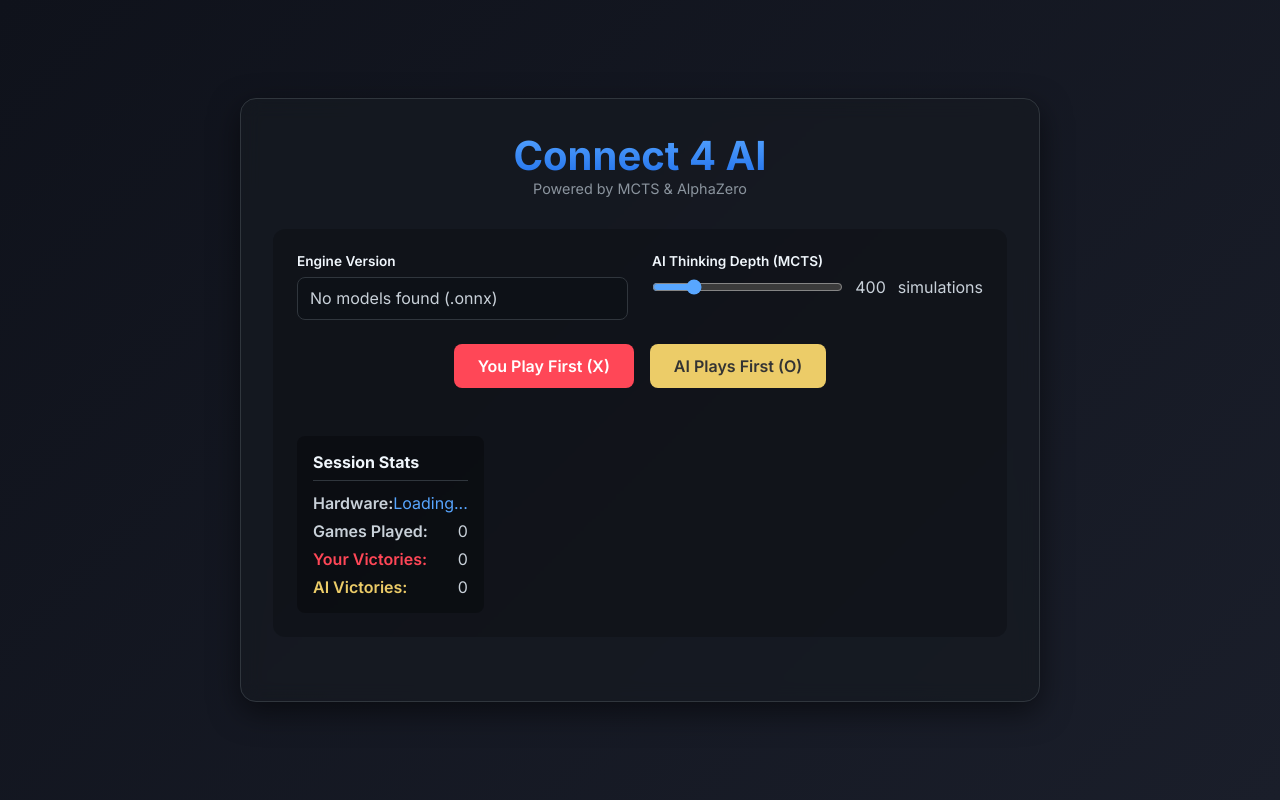
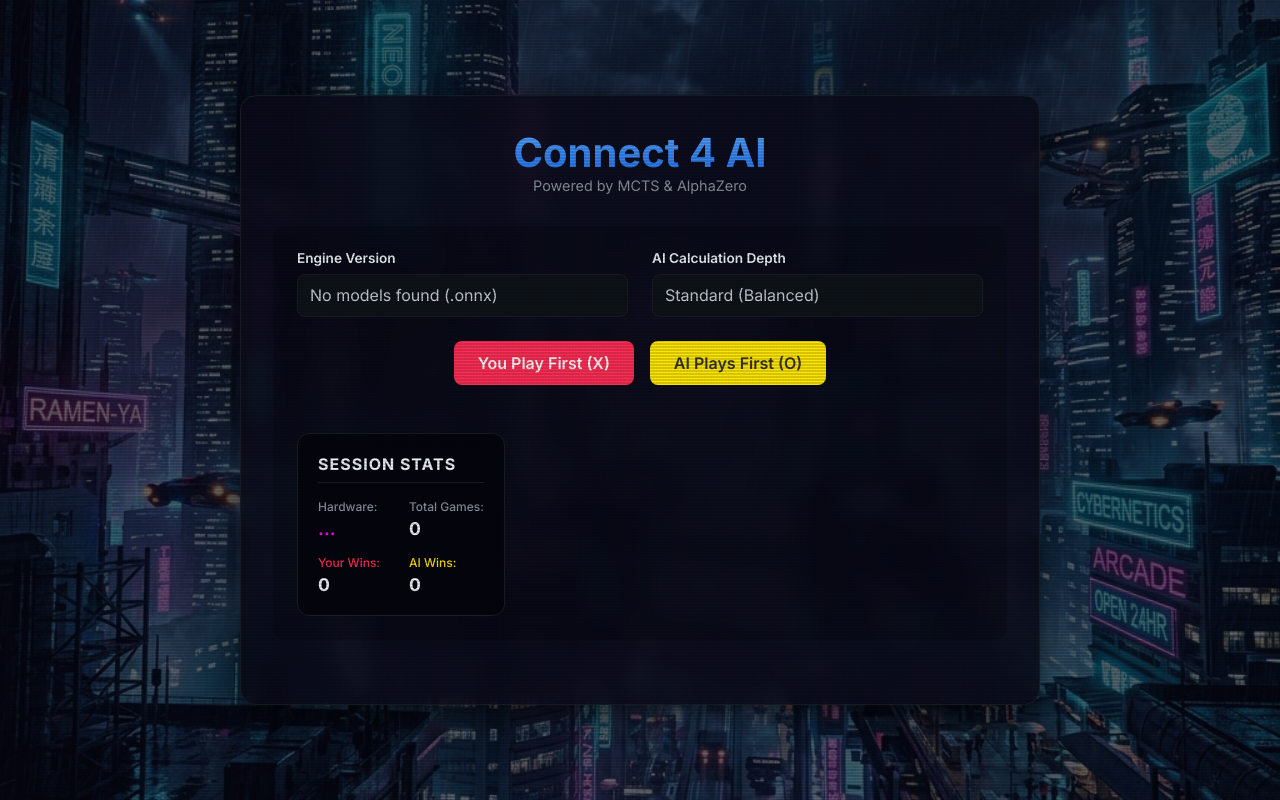
Before and after one commit to kv244/MLTrain, a Flask app: page / in a window 1280 px wide. Run offline with Flask 3, Linux system fonts and the light colour scheme; data that the repository does not hold is empty.

Commit message:
UI Overhaul: Neon Manga & Cyberpunk aesthetic, 3D tokens, and difficulty dropdown

```diff
--- a/app.py
+++ b/app.py
@@ -155,7 +155,7 @@ def get_move():
     checkpoint_name = data.get("model", "")
     board_state = data.get("board", [])
     current_player = data.get("current_player", -1)
-    simulations = max(1, min(int(data.get("simulations", 400)), 800))
+    simulations = max(1, min(int(data.get("simulations", 400)), 2048))
 
     checkpoint = _resolve_checkpoint(checkpoint_name)
     if not checkpoint:
@@ -215,7 +215,7 @@ def assess_move():
     board_state = data.get("board", []) # This should be the board BEFORE the move
     move = data.get("move", -1)
     current_player = data.get("current_player", 1)
-    simulations = max(1, min(int(data.get("simulations", 400)), 800))
+    simulations = max(1, min(int(data.get("simulations", 400)), 2048))
 
     checkpoint = _resolve_checkpoint(checkpoint_name)
     if not checkpoint:
--- a/static/script.js
+++ b/static/script.js
@@ -18,8 +18,7 @@ function updateStatsUI() {
 // DOM Elements
 const _board = document.getElementById('c4Board');
 const _modelSelect = document.getElementById('modelSelect');
-const _simSlider = document.getElementById('simulationSlider');
-const _simValue = document.getElementById('simulationValue');
+const _difficultySelect = document.getElementById('difficultySelect');
 const _badge = document.getElementById('turnBadge');
 const _boardArea = document.getElementById('boardArea');
 const _btnReset = document.getElementById('btnReset');
@@ -29,10 +28,7 @@ document.addEventListener("DOMContentLoaded", () => {
     updateStatsUI();
     loadModels();
 
-    // Bind slider
-    _simSlider.addEventListener('input', (e) => {
-        _simValue.innerText = e.target.value;
-    });
+
 
     // Start controls
     document.getElementById('btnPlayerFirst').addEventListener('click', () => startGame(1));
@@ -159,7 +155,7 @@ async function fetchAssessment(prevBoard, move) {
                 board: prevBoard,
                 move: move,
                 current_player: humanPlayer,
-                simulations: parseInt(_simSlider.value)
+                simulations: parseInt(_difficultySelect.value)
             })
         });
 
@@ -231,7 +227,7 @@ async function triggerAiMove() {
             model: _modelSelect.value,
             board: board,
             current_player: currentPlayer,
-            simulations: parseInt(_simSlider.value)
+            simulations: parseInt(_difficultySelect.value)
         };
 
         const res = await fetch('/api/move', {
--- a/static/style.css
+++ b/static/style.css
@@ -1,19 +1,23 @@
 /* css */
 :root {
-    --bg-color: #0d1117;
-    --panel-bg: rgba(22, 27, 34, 0.7);
-    --border-color: #30363d;
+    --bg-color: #050510;
+    --panel-bg: rgba(10, 10, 25, 0.85);
+    --border-color: #1a1e23;
     --text-color: #c9d1d9;
     --text-heading: #f0f6fc;
-    --primary-color: #238636;
-    --primary-hover: #2ea043;
-    --accent-color: #58a6ff;
+    --primary-color: #00e5ff; /* Neon Cyan */
+    --primary-hover: #33ebff;
+    --accent-color: #ff00ff; /* Neon Magenta */
 
-    /* Connect 4 specific */
-    --board-bg: rgba(30, 60, 120, 0.85); /* Glassy Blue */
-    --player-1: #ff4757; /* Red */
-    --player-2: #eccc68; /* Yellow */
-    --spot-empty: #1a1e23;
+    /* Neon Manga specific */
+    --neon-cyan: #00e5ff;
+    --neon-magenta: #ff00ff;
+    --neon-lime: #39ff14;
+    --board-bg: rgba(5, 5, 20, 0.95);
+    --player-1: #ff2d55; /* Electric Pink/Red */
+    --player-2: #ffe700; /* Electric Yellow/Gold */
+    --spot-empty: #0a0a1a;
+    --grid-line: rgba(0, 229, 255, 0.1);
 }
 
 * {
@@ -24,13 +28,30 @@
 }
 
 body {
-    background: linear-gradient(135deg, #0f121b 0%, #1a1e2a 100%);
+    background:
+        linear-gradient(rgba(5, 5, 20, 0.6), rgba(5, 5, 20, 0.6)),
+        url('/static/cyberpunk_bg.png');
+    background-size: cover;
+    background-position: center;
+    background-attachment: fixed;
     color: var(--text-color);
     display: flex;
     justify-content: center;
     align-items: center;
     min-height: 100vh;
     padding: 2rem;
+    position: relative;
+    overflow-x: hidden;
+}
+
+body::after {
+    content: '';
+    position: fixed;
+    top: 0; left: 0; width: 100%; height: 100%;
+    background: linear-gradient(rgba(18, 16, 16, 0) 50%, rgba(0, 0, 0, 0.15) 50%), linear-gradient(90deg, rgba(255, 0, 0, 0.03), rgba(0, 255, 0, 0.01), rgba(0, 0, 255, 0.03));
+    background-size: 100% 3px, 3px 100%;
+    pointer-events: none;
+    z-index: 1000;
 }
 
 .app-container {
@@ -139,7 +160,53 @@ input[type=range] {
 }
 .secondary-btn:hover { background-color: #fffa65; transform: translateY(-2px); }
 
-/* Game Area */
+/* Stats Panel Grid Layout */
+.stats-panel {
+    margin-top: 1.5rem;
+    background: rgba(0, 0, 0, 0.4);
+    padding: 1.25rem;
+    border-radius: 12px;
+    border: 1px solid var(--border-color);
+    backdrop-filter: blur(5px);
+}
+
+.stats-title {
+    color: var(--text-heading);
+    font-size: 1rem;
+    margin-bottom: 1rem;
+    border-bottom: 1px solid var(--border-color);
+    padding-bottom: 0.5rem;
+    text-transform: uppercase;
+    letter-spacing: 1px;
+}
+
+.stats-grid {
+    display: grid;
+    grid-template-columns: 1fr 1fr;
+    gap: 1rem;
+}
+
+.stat-item {
+    display: flex;
+    flex-direction: column;
+    gap: 0.25rem;
+}
+
+.stat-label {
+    font-size: 0.75rem;
+    font-weight: 500;
+    color: #8b949e;
+}
+
+.stat-value {
+    font-size: 1.1rem;
+    font-weight: 700;
+    color: var(--text-heading);
+}
+
+.stat-value.highlight {
+    color: var(--accent-color);
+}
 .hidden { display: none !important; }
 
 .board-container {
--- a/templates/index.html
+++ b/templates/index.html
@@ -27,11 +27,14 @@
             </div>
 
             <div class="control-group">
-                <label for="simulationSlider">AI Thinking Depth (MCTS)</label>
-                <div class="slider-wrapper">
-                    <input type="range" id="simulationSlider" min="10" max="2000" step="10" value="400">
-                    <span id="simulationValue">400</span> <span>simulations</span>
-                </div>
+                <label for="difficultySelect">AI Calculation Depth</label>
+                <select id="difficultySelect" class="styled-select">
+                    <option value="50">Leisure (Fastest)</option>
+                    <option value="400" selected>Standard (Balanced)</option>
+                    <option value="800">Tactical (Skilled)</option>
+                    <option value="1200">Expert (Slow)</option>
+                    <option value="2000">Cyber-God (Resource Intensive)</option>
+                </select>
             </div>
 
             <!-- Start Game Controls -->
@@ -41,23 +44,25 @@
              </div>
 
              <!-- Stats Panel -->
-             <div class="stats-panel" style="margin-top: 1.5rem; background: rgba(0,0,0,0.3); padding: 1rem; border-radius: 8px;">
-                <h3 style="color: var(--text-heading); font-size: 1rem; margin-bottom: 0.8rem; border-bottom: 1px solid var(--border-color); padding-bottom: 0.5rem;">Session Stats</h3>
-                <div style="display: flex; justify-content: space-between; margin-bottom: 0.5rem;">
-                    <span style="font-weight: 600;">Hardware:</span>
-                    <span id="hardwareBadge" style="color: var(--accent-color);">Loading...</span>
-                </div>
-                <div style="display: flex; justify-content: space-between; margin-bottom: 0.5rem;">
-                    <span style="font-weight: 600;">Games Played:</span>
-                    <span id="statGames">0</span>
-                </div>
-                <div style="display: flex; justify-content: space-between; margin-bottom: 0.5rem;">
-                    <span style="font-weight: 600; color: var(--player-1);">Your Victories:</span>
-                    <span id="statPlayerWins">0</span>
-                </div>
-                <div style="display: flex; justify-content: space-between;">
-                    <span style="font-weight: 600; color: var(--player-2);">AI Victories:</span>
-                    <span id="statAiWins">0</span>
+             <div class="stats-panel">
+                <h3 class="stats-title">Session Stats</h3>
+                <div class="stats-grid">
+                    <div class="stat-item">
+                        <span class="stat-label">Hardware:</span>
+                        <span id="hardwareBadge" class="stat-value highlight">...</span>
+                    </div>
+                    <div class="stat-item">
+                        <span class="stat-label">Total Games:</span>
+                        <span id="statGames" class="stat-value">0</span>
+                    </div>
+                    <div class="stat-item">
+                        <span class="stat-label" style="color: var(--player-1);">Your Wins:</span>
+                        <span id="statPlayerWins" class="stat-value">0</span>
+                    </div>
+                    <div class="stat-item">
+                        <span class="stat-label" style="color: var(--player-2);">AI Wins:</span>
+                        <span id="statAiWins" class="stat-value">0</span>
+                    </div>
                 </div>
              </div>
         </div>
```
Also changed, not shown: other parts of static/style.css (+95 -11 lines), README.md, static/cyberpunk_bg.png (added).
